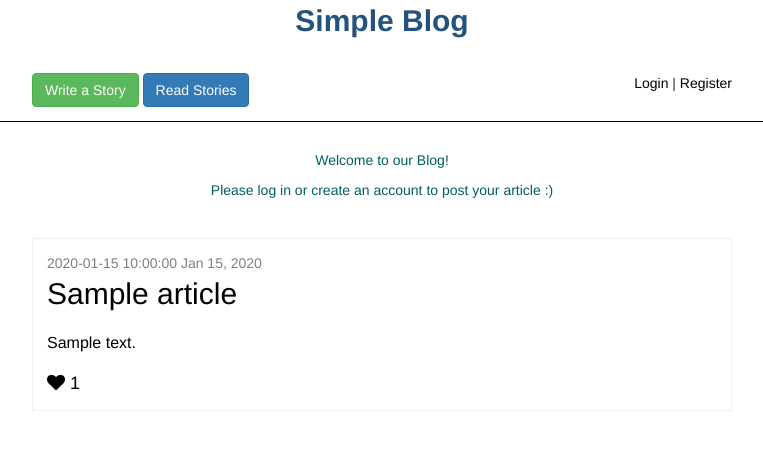
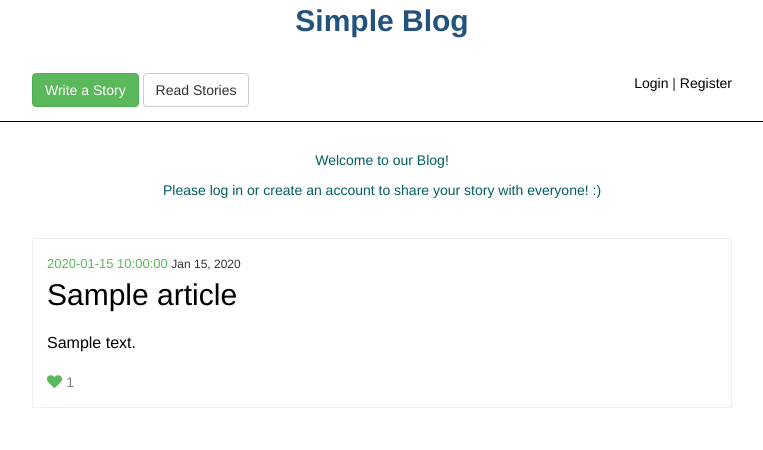
Before and after one commit to sonamoo/basicBlog, a Python web app: template templates/main.html in a window 1280 px wide. Shown: the top 450 px of the page, without its empty margins (258-1021 px from the left). Run offline with Jinja, Linux system fonts and the light colour scheme; the template is opened without the code that fills it: most values are stand-ins (such as "Sample title", 1, 10 or a date in 2020); some libraries are stand-ins or nearby versions.

Commit message:
css fixed for clean UI

```diff
--- a/static/main.css
+++ b/static/main.css
@@ -1,8 +1,6 @@
 body {
 	font-family: Helvetica, Arial, sans-serif;
 	font-size: 14px;
-
-
 }
 
 .main {
@@ -27,6 +25,7 @@ a:hover {
     text-decoration: none;
 
 }
+
 .error {
 	color: red;
 }
@@ -86,11 +85,23 @@ a:hover {
 }
 
 .article-like {
-    font-size: 18px;
+    font-size: 15px;
+    color: #5cb85c;
 }
 
-.article-date, .article-writer {
-    color: gray;
+.article-like-number {
+    font-size: 14px;
+    color:gray;
+    font-weight: 100;
+}
+
+.article-date {
+    font-size: 12px;
+}
+
+.article-writer {
+    font-size: 13px;
+    color: #5cb85c;
 }
 
 .comment-input {
--- a/templates/base.html
+++ b/templates/base.html
@@ -16,7 +16,8 @@
                 <div class="row">
                     <div class="col-md-6">
                         <a type="button" class="btn btn-success" href="/blog/newpost">Write a Story</a>
-                        <a type="button" class="btn btn-primary" href="/blog/">Read Stories</a>
+                        <a type="button" class="btn btn-default" href="/blog">Read Stories</a>
+
                     </div>
                     <div class="col-md-6 text-right user-info">
                         {% if user %}
--- a/templates/main.html
+++ b/templates/main.html
@@ -4,7 +4,7 @@
         <div class="notice">
             <div class="row">
                 <p class="text-center">Welcome to our Blog!</p>
-                <p class="text-center">Please log in or create an account to post your article :) </p>
+                <p class="text-center">Please log in or create an account to share your story with everyone! :) </p>
             </div>
         </div>
     {% endif %}
@@ -34,11 +34,12 @@
                 </div>
             </a>
             <div class="row">
-                <div class="col-md-6 article-like">
-                    <a href="/blog/like/{{a.key().id()}}">
-                        <i class="fa fa-heart" aria-hidden="true"></i>
-                        {{a.likes|length}}
+                <div class="col-md-6">
+                    <a class="article-like" href="/blog/like/{{a.key().id()}}">
+                    <i class="fa fa-heart" aria-hidden="true"></i>
                     </a>
+                    <span class="article-like-number">{{a.likes|length}}</span>
+
                 </div>
                 {% if a.created_by == user.name %}
                 <div class="col-md-6 text-right">
--- a/templates/newpost.html
+++ b/templates/newpost.html
@@ -2,7 +2,7 @@
 {% block content %}
 
 <div class="row row-content">
-    <div class="col-md-8 col-md-offset-2">
+    <div class="col-md-12">
 		<form method="post">
             <h2>New Post</h2>
             <div class="form-group">
@@ -12,7 +12,7 @@
             <div class="form-group">
                 <label for="inputContent">Content</label>
 
-                <textarea name="contents" class="form-control" rows="10"></textarea>
+                <textarea name="contents" class="form-control" rows="20"></textarea>
             </div>
                 <span class="error">{{error}}</span>
                 <button type="submit" class="btn btn-primary pull-right">Submit</button>
```
